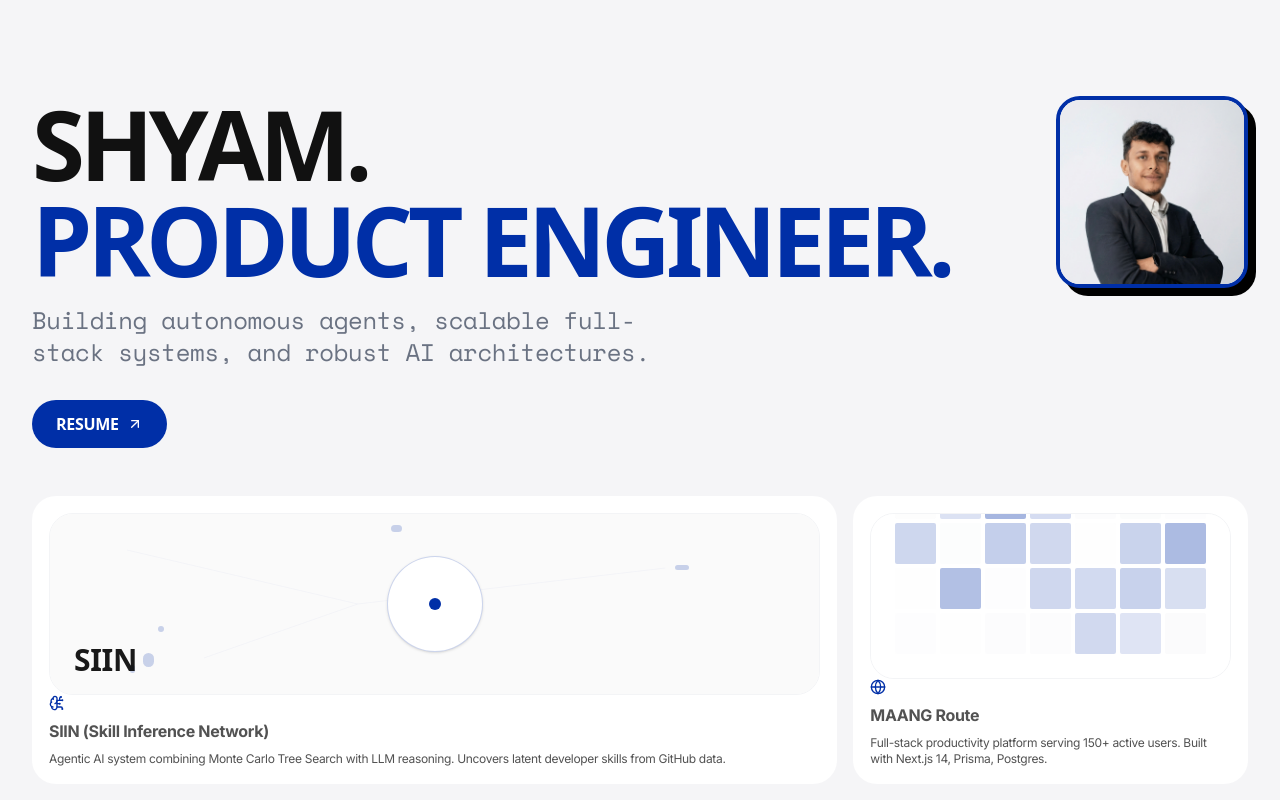
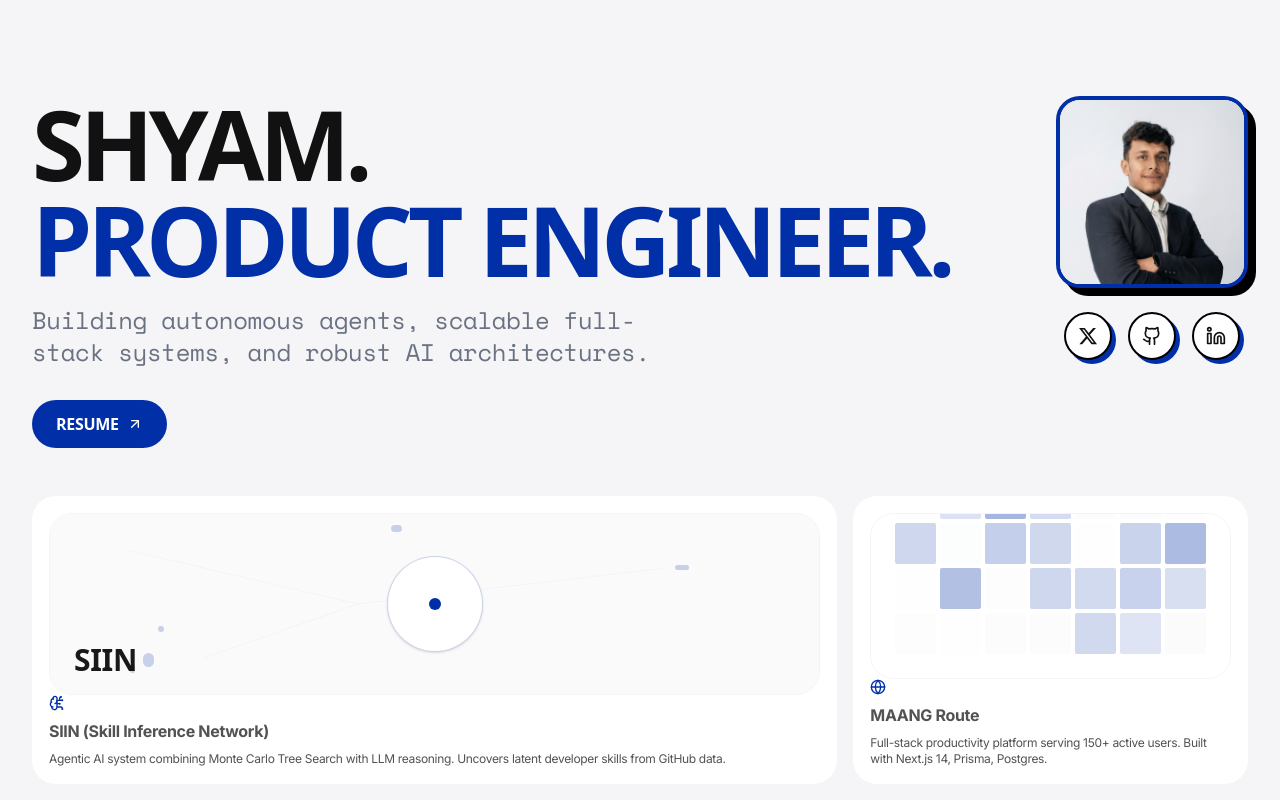
Before and after one commit to Iam-shyamrathore/Portfolio, a Next.js app: page / in a window 1280 px wide. Shown: the top 800 px of the page. Built offline with nearby package versions, Linux system fonts and the light colour scheme.

Commit message:
social lnks and bug fixes

```diff
--- a/app/page.tsx
+++ b/app/page.tsx
@@ -7,7 +7,7 @@ import {
   IconSignature,
   IconTableColumn,
 } from "@tabler/icons-react";
-import { BrainCircuit, Globe, Lock, Code2, ArrowUpRight, Search } from "lucide-react";
+import { BrainCircuit, Globe, Lock, Code2, ArrowUpRight, Search, Github, Linkedin } from "lucide-react";
 
 import { ReactNode, useState } from "react";
 import { cn } from "@/lib/utils";
@@ -95,7 +95,8 @@ export default function Home() {
                     </a>
                 </div>
             </div>
-            {/* Profile Photo - Swiss Integrated */}
+            {/* Profile Photo & Socials */}
+            <div className="flex flex-col items-center gap-6">
                  <div className="w-32 h-32 md:w-48 md:h-48 rounded-3xl flex-shrink-0 border-4 border-[#002FA7] shadow-[8px_8px_0px_0px_rgba(0,0,0,1)] relative overflow-hidden group bg-[#F5F5F7]">
                     <Image
                        src="/images/myiamge.jpeg"
@@ -103,6 +104,21 @@ export default function Home() {
                        alt="Shyam Profile"
                        className="object-cover transition-transform duration-500 ease-out group-hover:scale-105"
                     />
+                 </div>
+
+                 <div className="flex gap-4">
+                    <a href="https://x.com/shyam286931" target="_blank" className="p-3 bg-white border-2 border-black rounded-xl hover:bg-black hover:text-white hover:-translate-y-1 transition-all shadow-[4px_4px_0px_0px_#002FA7] active:shadow-none active:translate-y-0">
+                        <svg viewBox="0 0 24 24" className="w-5 h-5 fill-current">
+                            <path d="M18.244 2.25h3.308l-7.227 8.26 8.502 11.24H16.17l-5.214-6.817L4.99 21.75H1.68l7.73-8.835L1.254 2.25H8.08l4.713 6.231zm-1.161 17.52h1.833L7.084 4.126H5.117z" />
+                        </svg>
+                    </a>
+                    <a href="https://github.com/Iam-shyamrathore" target="_blank" className="p-3 bg-white border-2 border-black rounded-xl hover:bg-black hover:text-white hover:-translate-y-1 transition-all shadow-[4px_4px_0px_0px_#002FA7] active:shadow-none active:translate-y-0">
+                        <Github className="w-5 h-5" />
+                    </a>
+                    <a href="https://www.linkedin.com/in/shyam-a458a7250/" target="_blank" className="p-3 bg-white border-2 border-black rounded-xl hover:bg-[#0077b5] hover:text-white hover:border-[#0077b5] hover:-translate-y-1 transition-all shadow-[4px_4px_0px_0px_#002FA7] active:shadow-none active:translate-y-0">
+                        <Linkedin className="w-5 h-5" />
+                    </a>
+                 </div>
             </div>
         </div>
       </section>
--- a/components/ui/bento-grid.tsx
+++ b/components/ui/bento-grid.tsx
@@ -67,7 +67,7 @@ export const BentoGridItem = ({
 
   if (href) {
     return (
-        <Link href={href} className={containerClasses}>
+        <Link href={href} target="_blank" rel="noopener noreferrer" className={containerClasses}>
           <motion.div whileHover={{ y: -5 }} className="h-full flex flex-col justify-between">
             <CardContent />
           </motion.div>
```
Lines whose indentation alone changed are shown as unchanged.
